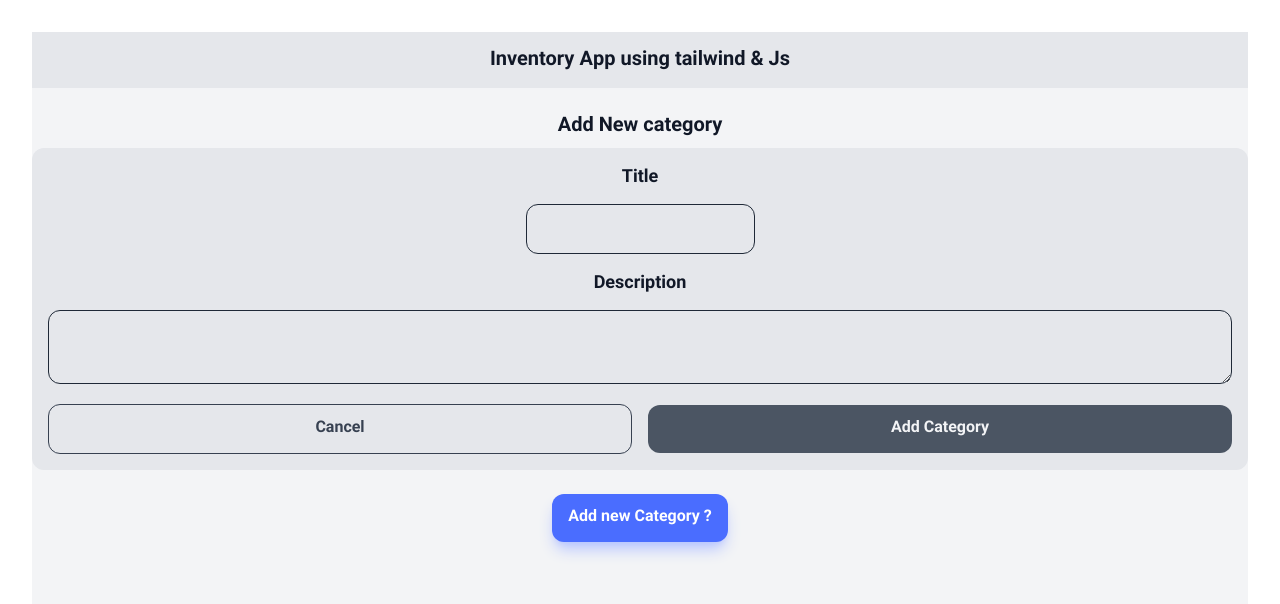
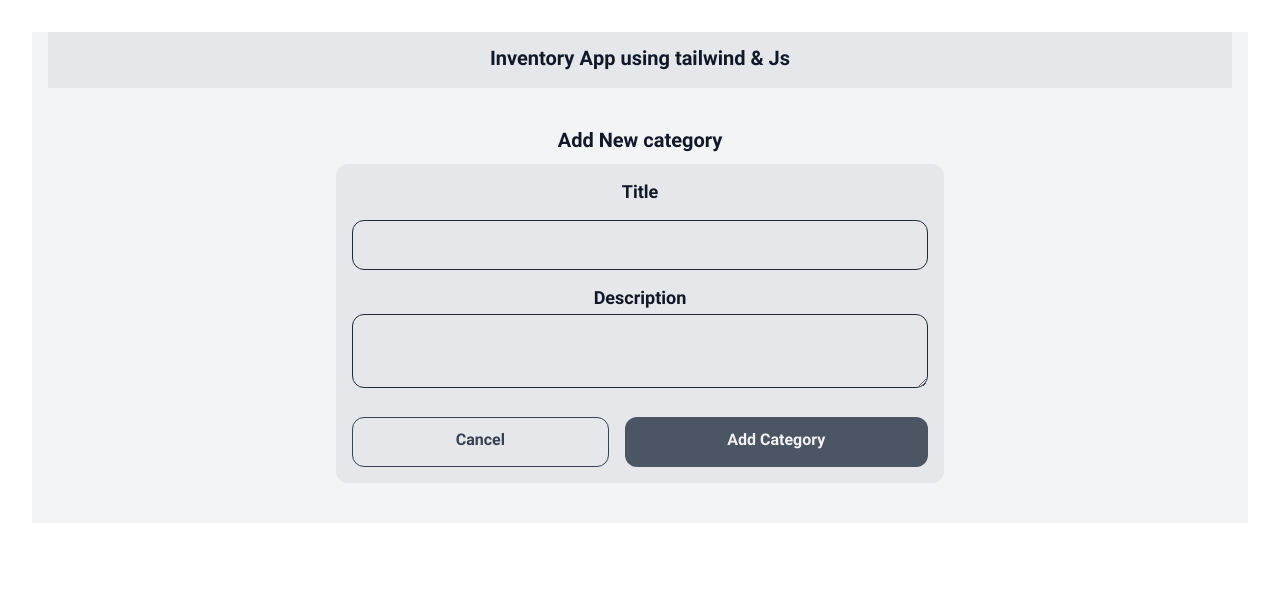
Before and after one commit to hossein-oudaran/inventory-app-in-react, a React (Vite) app: page / in a window 1280 px wide. Both pictures are taken after a click on the button "Add new Category ?". Shown: the top 604 px of the page. Built offline with nearby package versions, Linux system fonts and the light colour scheme.

Commit message:
handle change of States in  category Input.jsx

```diff
--- a/src/App.jsx
+++ b/src/App.jsx
@@ -4,9 +4,11 @@ import Navbar from "./ui/Navbar";
 
 function App() {
   return (
-    <div className=" h-screen conatainer bg-secondary-100">
+    <div className=" container bg-secondary-100">
       <Navbar />
-      <CategoryForm />
+      <div className="container max-w-screen-sm mx-auto p-4">
+        <CategoryForm />
+      </div>
     </div>
   );
 }
--- a/src/features/category/CategoryForm.jsx
+++ b/src/features/category/CategoryForm.jsx
@@ -1,34 +1,44 @@
+import { useState } from "react";
 import Input from "../../ui/Input";
 
 function CategoryForm() {
+  const [isShowForm, setIsShowForm] = useState(false);
+
+  const handleCancelClick = (e) => {
+    e.preventDefault();
+    setIsShowForm(false);
+  };
+
   return (
     <div>
-      <div className="mb-6">
+      <div className={`mb-6 ${isShowForm ? "" : "hidden"}`}>
         <h2 className="text-xl text-secondary-900 font-bold mb-2">
           Add New category
         </h2>
-        <form className="bg-secondary-200 p-4 rounded-xl flex flex-col">
-          <Input label="Title" name="category-title" />
-          <label
-            htmlFor="category-descripttion"
-            className="mb-3 font-bold text-lg text-secondary-900"
-          >
-            Description
-          </label>
-          <textarea
-            name="category-description"
-            typeof="text"
-            className="bg-transparent p-3 mb-5 rounded-xl border border-secondary-800 text-secondary-900 w-full hover:border-primary-900"
-          ></textarea>
-          <div className="flex items-center justify-between gap-x-4">
-            <button className="btn btn--outline p-3 w-1/2">Cancel</button>
-            <button className="w-1/2 p-3 btn btn--secondary">
-              Add Category
-            </button>
-          </div>
-        </form>
+
+        <div className="">
+          <form className="bg-secondary-200 p-4 rounded-xl">
+            <Input label="Title" name="title" />
+            <div className="flex justify-between  gap-x-4">
+              <button
+                onClick={handleCancelClick}
+                className="flex-auto btn btn--outline p-3"
+              >
+                Cancel
+              </button>
+              <button className="flex-auto p-3 btn btn--secondary">
+                Add Category
+              </button>
+            </div>
+          </form>
+        </div>
       </div>
-      <button className="btn btn--primary">Add new Category ?</button>
+      <button
+        className={`btn btn--primary ${isShowForm && "hidden"}`}
+        onClick={() => setIsShowForm((prevState) => !prevState)}
+      >
+        Add new Category ?
+      </button>
     </div>
   );
 }
--- a/src/ui/Input.jsx
+++ b/src/ui/Input.jsx
@@ -1,24 +1,57 @@
-import React from "react";
+import React, { useState } from "react";
 
-function Input({ name, value, label, type = "text" }) {
+function Input({ name, label, type = "text" }) {
+  const [categoryFormData, setCategoryFormData] = useState({
+    title: "",
+    description: "",
+  });
+
+  const handleChangeFormData = (e) => {
+    const { name, value } = e.target;
+    setCategoryFormData({ ...categoryFormData, [name]: value });
+  };
+
   return (
     <div>
       <div className="mb-4">
-        <label
-          htmlFor={name}
-          className="block mb-3 font-bold text-lg text-secondary-900"
-        >
+        <label className="block mb-3 font-bold text-lg text-secondary-900">
           {label}
         </label>
         <input
+          value={categoryFormData.title}
           type={type}
           name={name}
-          className="p-3 bg-transparent rounded-xl border border-secondary-800 text-secondary-900 w-full md:w-auto hover:border-primary-900"
+          className="p-3 bg-transparent rounded-xl border border-secondary-800 text-secondary-900 w-full  hover:border-primary-900"
+          onChange={handleChangeFormData}
         />
       </div>
-      <div></div>
+      <div>
+        <TextAreaDesc
+          label="Description"
+          name="description"
+          onChange={handleChangeFormData}
+          categoryFormData={categoryFormData}
+        />
+      </div>
     </div>
   );
 }
 
 export default Input;
+
+function TextAreaDesc({ name, label, value, categoryFormData, onChange }) {
+  return (
+    <div>
+      <label className="mb-3 font-bold text-lg text-secondary-900">
+        {label}
+      </label>
+      <textarea
+        onChange={onChange}
+        value={categoryFormData.description}
+        name={name}
+        typeof="text"
+        className="bg-transparent p-3 mb-5 rounded-xl border border-secondary-800 text-secondary-900 w-full hover:border-primary-900"
+      ></textarea>
+    </div>
+  );
+}
```
